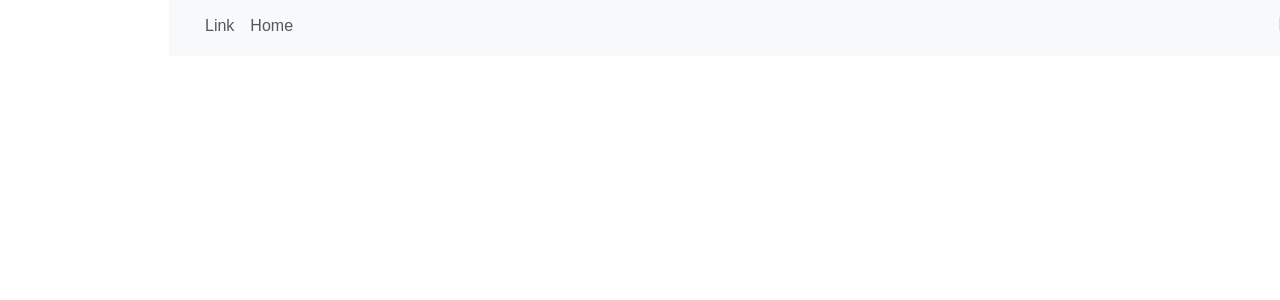
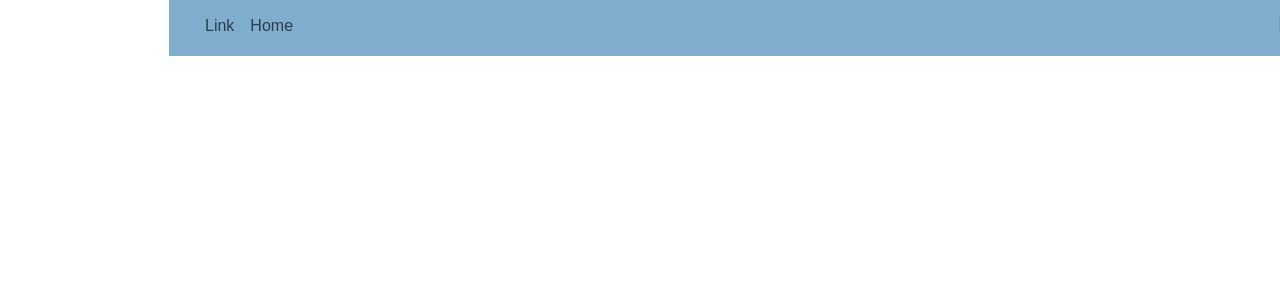
Before and after one commit to ahmadrezahemmat/firstidshop, a React (Create React App) app: page / in a window 1280 px wide. Shown: the top 300 px of the page. Built offline with nearby package versions, Linux system fonts and the light colour scheme.

Commit message:
update1 navbar

```diff
--- a/src/components/navbar/Navbar.js
+++ b/src/components/navbar/Navbar.js
@@ -1,14 +1,12 @@
 import './Navabar.css'
 import Container from 'react-bootstrap/Container';
-
 import Nav from 'react-bootstrap/Nav';
 import Navbar from 'react-bootstrap/Navbar';
-
 import Offcanvas from 'react-bootstrap/Offcanvas';
 function MyNavbar(){
     const expand = 'md'
     return(
-        <Navbar key={expand}  expand={expand} bg="primary" className="bg-body-tertiary bgColor mb-3">
+        <Navbar style={{backgroundColor: '#7fadcd'}} key={expand}  expand={expand}  className=" mb-3">
           <Container fluid>
             <Navbar.Brand href="#">Navbar Offcanvas</Navbar.Brand>
             <Navbar.Toggle aria-controls={`offcanvasNavbar-expand-${expand}`} />
```
